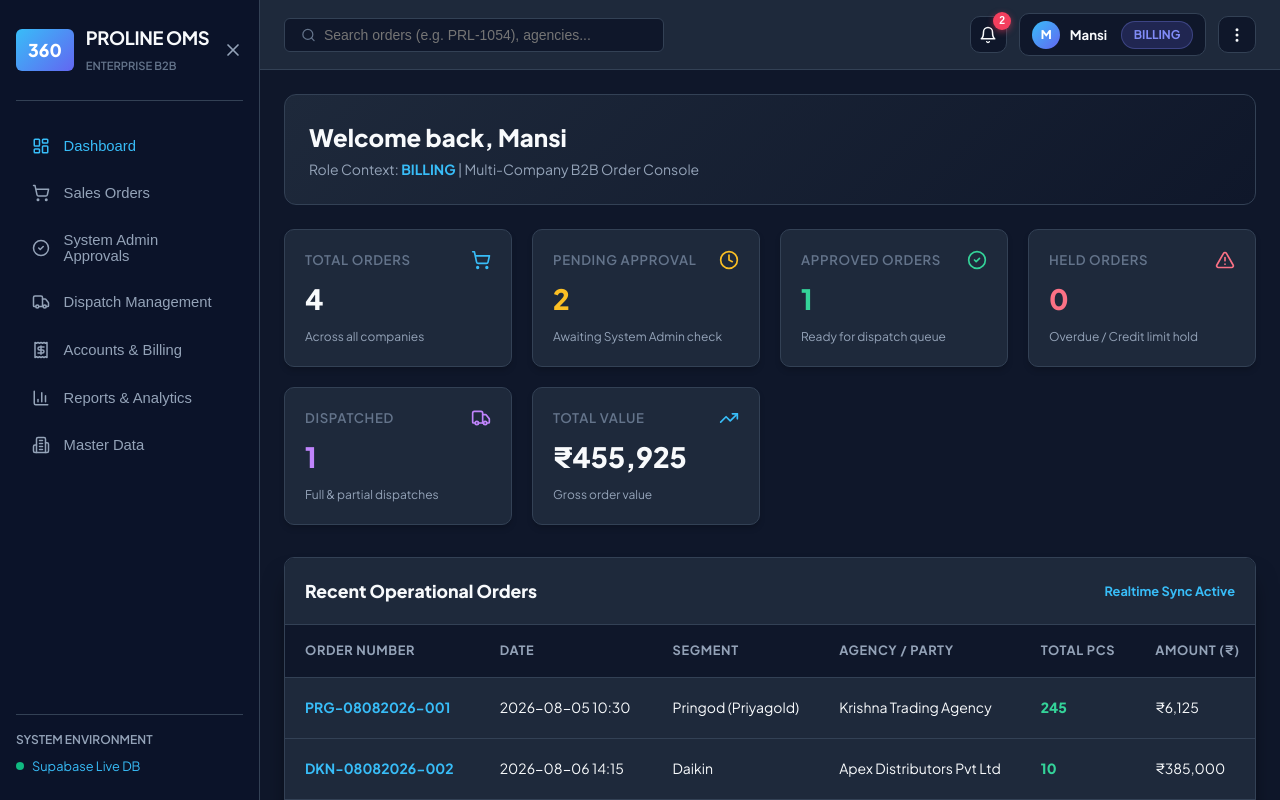
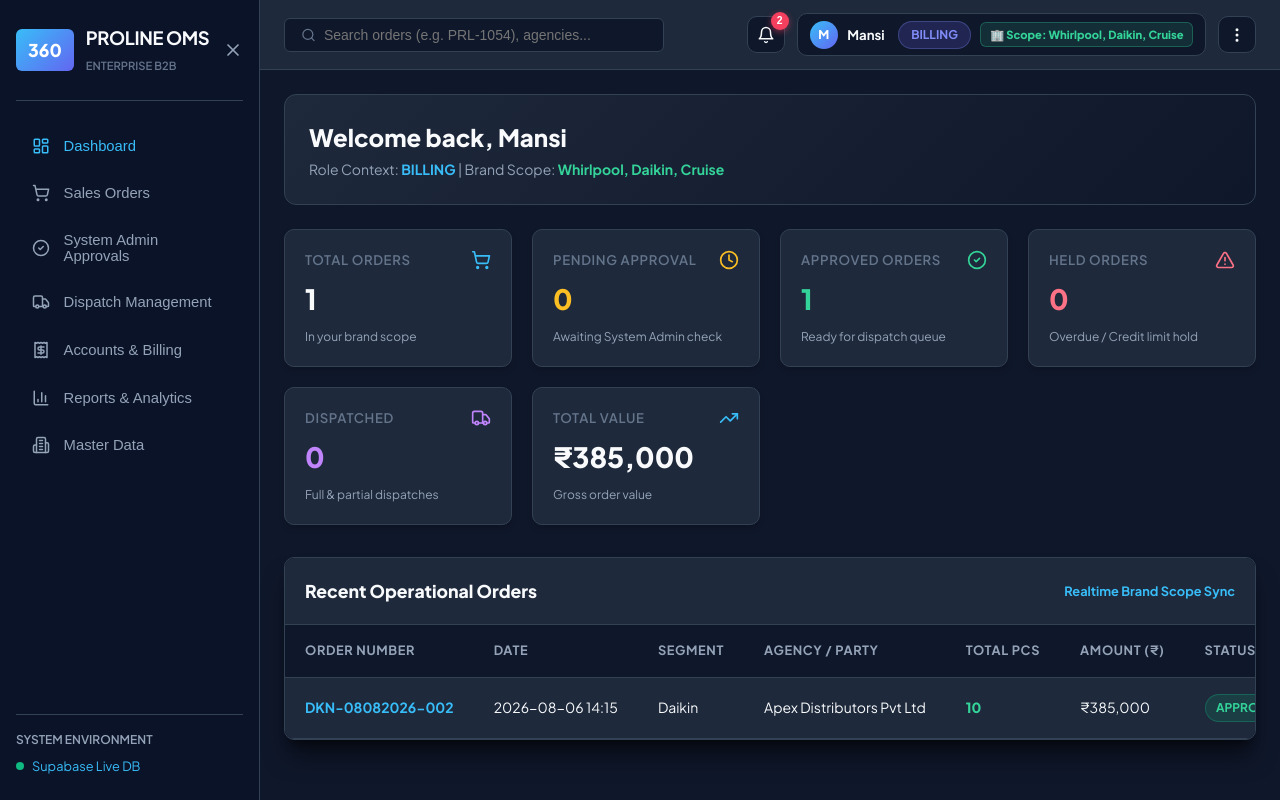
Before and after one commit to renukagawande78-blip/Proline_sale_360, a React (Vite) app in the folder apps/web/: page / in a window 1280 px wide. Both pictures are taken after a click on the button 640 px from the left and 663 px from the top of the page. Built offline with nearby package versions, Linux system fonts and the light colour scheme.

Commit message:
feat: add Multi-Tenant Brand Handle Data Scope Isolation across Dashboard, Orders Console, Dispatch, Reports, and Order Entry

```diff
--- a/apps/web/src/components/CreateOrderModal.tsx
+++ b/apps/web/src/components/CreateOrderModal.tsx
@@ -1,7 +1,8 @@
 import React, { useState, useRef, useEffect } from 'react';
 import { X, Plus, Trash2, Calculator, Search, ChevronDown, Check, MessageSquare } from 'lucide-react';
-import { MOCK_COMPANIES, MOCK_AGENCIES, MOCK_PRODUCTS } from '../lib/supabase';
+import { MOCK_COMPANIES, MOCK_AGENCIES, MOCK_PRODUCTS, isCompanyAllowedForUser } from '../lib/supabase';
 import { Order, OrderItem, Agency, Product } from '../types';
+import { useAuth } from '../context/AuthContext';
 
 interface SearchableAgencySelectProps {
   selectedAgencyId: string;
@@ -315,7 +316,13 @@ interface CreateOrderModalProps {
 }
 
 export const CreateOrderModal: React.FC<CreateOrderModalProps> = ({ isOpen, onClose, onSubmitOrder }) => {
-  const [companyId, setCompanyId] = useState(MOCK_COMPANIES[0].id);
+  const { currentUser } = useAuth();
+
+  const allowedCompanies = MOCK_COMPANIES.filter(c =>
+    isCompanyAllowedForUser(c.company_name, currentUser?.company_handle)
+  );
+
+  const [companyId, setCompanyId] = useState(allowedCompanies[0]?.id || MOCK_COMPANIES[0].id);
   const [agencyId, setAgencyId] = useState(MOCK_AGENCIES[0].id);
   const [deliveryType, setDeliveryType] = useState<'F.O.R' | 'Self Pickup'>('F.O.R');
   const [remarks, setRemarks] = useState('');
@@ -502,7 +509,7 @@ export const CreateOrderModal: React.FC<CreateOrderModalProps> = ({ isOpen, onCl
               onChange={e => setCompanyId(e.target.value)}
               style={{ width: '100%', padding: '0.6rem', background: '#0f172a', border: '1px solid #334155', borderRadius: 6, color: 'white', fontWeight: 600 }}
             >
-              {MOCK_COMPANIES.map(c => (
+              {allowedCompanies.map(c => (
                 <option key={c.id} value={c.id}>{c.company_name}</option>
               ))}
             </select>
--- a/apps/web/src/components/Header.tsx
+++ b/apps/web/src/components/Header.tsx
@@ -176,6 +176,11 @@ export const Header: React.FC<HeaderProps> = ({ onToggleMobileSidebar, onOpenUse
             <div style={{ fontWeight: 700, fontSize: '0.825rem', color: '#f8fafc' }}>{currentUser.full_name}</div>
           </div>
           <span className="role-pill" style={{ marginLeft: 4 }}>{(currentUser.role_name || '').replace(/_/g, ' ')}</span>
+
+          {/* Brand Data Scope Indicator */}
+          <span style={{ fontSize: '0.7rem', fontWeight: 800, color: '#34d399', background: 'rgba(52, 211, 153, 0.12)', border: '1px solid rgba(52, 211, 153, 0.3)', padding: '0.2rem 0.55rem', borderRadius: 6 }}>
+            🏢 Scope: {currentUser.company_handle === 'All' ? 'All 13 Brands' : currentUser.company_handle}
+          </span>
         </div>
 
         {/* 3-DOT MENU BUTTON & POPUP DROPDOWN */}
--- a/apps/web/src/lib/supabase.ts
+++ b/apps/web/src/lib/supabase.ts
@@ -5,6 +5,17 @@ const supabaseUrl = import.meta.env.VITE_SUPABASE_URL || 'https://placeholder.su
 const supabaseAnonKey = import.meta.env.VITE_SUPABASE_ANON_KEY || 'placeholder_key';
 
 export const supabase = createClient(supabaseUrl, supabaseAnonKey);
+
+export const isCompanyAllowedForUser = (companyNameOrCode?: string, userCompanyHandle?: string): boolean => {
+  if (!userCompanyHandle || userCompanyHandle === 'All') return true;
+  const allowedBrands = userCompanyHandle.split(',').map(b => b.trim().toLowerCase());
+  const target = (companyNameOrCode || '').toLowerCase().trim();
+
+  return allowedBrands.some(allowed => {
+    if (!allowed) return false;
+    return target.includes(allowed) || allowed.includes(target);
+  });
+};
 
 // Master Brand Companies
 export const MOCK_COMPANIES: Company[] = [
--- a/apps/web/src/pages/DashboardPage.tsx
+++ b/apps/web/src/pages/DashboardPage.tsx
@@ -1,6 +1,7 @@
 import React from 'react';
 import { ShoppingCart, Clock, CheckCircle2, AlertTriangle, Truck, TrendingUp } from 'lucide-react';
 import { useAuth } from '../context/AuthContext';
+import { isCompanyAllowedForUser } from '../lib/supabase';
 import { Order } from '../types';
 
 interface DashboardPageProps {
@@ -16,7 +17,10 @@ export const DashboardPage: React.FC<DashboardPageProps> = ({ orders = [], onOpe
 
   const canCreateOrder = hasPermission('order_entry') || hasPermission('company_order_form') || role === 'SALES_PERSON' || role === 'SYSTEM_ADMIN';
 
-  const safeOrders = orders || [];
+  // Filter orders by assigned brand handle scope
+  const safeOrders = (orders || []).filter(o =>
+    isCompanyAllowedForUser(o.company_name, currentUser?.company_handle)
+  );
 
   const totalOrders = safeOrders.length;
   const pendingOrders = safeOrders.filter(o => o.status === 'SUBMITTED').length;
@@ -34,7 +38,7 @@ export const DashboardPage: React.FC<DashboardPageProps> = ({ orders = [], onOpe
             Welcome back, {fullName}
           </h1>
           <p style={{ fontSize: '0.875rem', color: '#94a3b8', marginTop: 4 }}>
-            Role Context: <strong style={{ color: '#38bdf8' }}>{role ? role.replace(/_/g, ' ') : ''}</strong> | Multi-Company B2B Order Console
+            Role Context: <strong style={{ color: '#38bdf8' }}>{role ? role.replace(/_/g, ' ') : ''}</strong> | Brand Scope: <strong style={{ color: '#34d399' }}>{currentUser?.company_handle === 'All' ? 'All 13 Brands' : currentUser?.company_handle}</strong>
           </p>
         </div>
 
@@ -53,7 +57,7 @@ export const DashboardPage: React.FC<DashboardPageProps> = ({ orders = [], onOpe
             <ShoppingCart size={20} color="#38bdf8" />
           </div>
           <div className="kpi-value">{totalOrders}</div>
-          <span style={{ fontSize: '0.75rem', color: '#94a3b8' }}>Across all companies</span>
+          <span style={{ fontSize: '0.75rem', color: '#94a3b8' }}>In your brand scope</span>
         </div>
 
         <div className="kpi-card">
@@ -106,7 +110,7 @@ export const DashboardPage: React.FC<DashboardPageProps> = ({ orders = [], onOpe
       <div className="data-table-container">
         <div style={{ padding: '1.25rem', borderBottom: '1px solid #334155', display: 'flex', justifyContent: 'space-between', alignItems: 'center' }}>
           <h2 style={{ fontSize: '1.1rem', fontWeight: 800 }}>Recent Operational Orders</h2>
-          <span style={{ fontSize: '0.8rem', color: '#38bdf8', fontWeight: 700 }}>Realtime Sync Active</span>
+          <span style={{ fontSize: '0.8rem', color: '#38bdf8', fontWeight: 700 }}>Realtime Brand Scope Sync</span>
         </div>
 
         <table className="data-table">
--- a/apps/web/src/pages/DispatchPage.tsx
+++ b/apps/web/src/pages/DispatchPage.tsx
@@ -1,6 +1,8 @@
 import React from 'react';
 import { Truck, CheckCircle, Clock } from 'lucide-react';
 import { Order } from '../types';
+import { useAuth } from '../context/AuthContext';
+import { isCompanyAllowedForUser } from '../lib/supabase';
 
 interface DispatchPageProps {
   orders: Order[];
@@ -8,13 +10,20 @@ interface DispatchPageProps {
 }
 
 export const DispatchPage: React.FC<DispatchPageProps> = ({ orders, onOpenDispatchModal }) => {
-  const approvedOrders = orders.filter(o => o.status === 'APPROVED' || o.status === 'PARTIALLY_DISPATCHED');
+  const { currentUser } = useAuth();
+
+  const approvedOrders = orders.filter(o =>
+    (o.status === 'APPROVED' || o.status === 'PARTIALLY_DISPATCHED') &&
+    isCompanyAllowedForUser(o.company_name, currentUser?.company_handle)
+  );
 
   return (
     <div className="page-body">
       <div style={{ marginBottom: '1.5rem' }}>
         <h1 style={{ fontSize: '1.5rem', fontWeight: 800 }}>Dispatch Operations Management</h1>
-        <p style={{ fontSize: '0.85rem', color: '#94a3b8' }}>Queue for approved orders ready for full or partial warehouse dispatch</p>
+        <p style={{ fontSize: '0.85rem', color: '#94a3b8' }}>
+          Queue for approved orders ready for full or partial warehouse dispatch | Brand Scope: <strong style={{ color: '#34d399' }}>{currentUser?.company_handle === 'All' ? 'All 13 Brands' : currentUser?.company_handle}</strong>
+        </p>
       </div>
 
       <div className="data-table-container">
@@ -38,10 +47,17 @@ export const DispatchPage: React.FC<DispatchPageProps> = ({ orders, onOpenDispat
             </tr>
           </thead>
           <tbody>
-            {approvedOrders.map(order => {
-              const totalOrdered = order.total_qty_pcs;
+            {approvedOrders.length === 0 ? (
+              <tr>
+                <td colSpan={9} style={{ textAlign: 'center', padding: '2rem', color: '#94a3b8' }}>
+                  No orders currently in dispatch queue for your brand scope.
+                </td>
+              </tr>
+            ) : (
+              approvedOrders.map(order => {
+                const totalOrdered = order.total_qty_pcs || 0;
                 const totalDispatched = order.items?.reduce((acc, i) => acc + (i.dispatched_qty_pcs || 0), 0) || 0;
-              const totalPending = totalOrdered - totalDispatched;
+                const pendingPcs = totalOrdered - totalDispatched;
 
                 return (
                   <tr key={order.id}>
@@ -49,22 +65,23 @@ export const DispatchPage: React.FC<DispatchPageProps> = ({ orders, onOpenDispat
                     <td>{order.order_date}</td>
                     <td>{order.agency_name}</td>
                     <td>{order.company_name}</td>
-                  <td>{totalOrdered}</td>
-                  <td><span style={{ color: '#34d399', fontWeight: 700 }}>{totalDispatched}</span></td>
-                  <td><span style={{ color: '#fbbf24', fontWeight: 800 }}>{totalPending}</span></td>
+                    <td><span style={{ fontWeight: 800, color: '#f8fafc' }}>{totalOrdered}</span></td>
+                    <td><span style={{ fontWeight: 800, color: '#34d399' }}>{totalDispatched}</span></td>
+                    <td><span style={{ fontWeight: 800, color: pendingPcs > 0 ? '#fbbf24' : '#94a3b8' }}>{pendingPcs}</span></td>
                     <td><span className={`status-badge status-${order.status}`}>{order.status}</span></td>
                     <td>
                       <button
                         className="btn btn-primary"
                         onClick={() => onOpenDispatchModal(order)}
-                      style={{ padding: '0.35rem 0.75rem', fontSize: '0.75rem' }}
+                        style={{ padding: '0.35rem 0.65rem', fontSize: '0.75rem' }}
                       >
-                      <Truck size={14} /> Process Dispatch
+                        <Truck size={14} /> Dispatch
                       </button>
                     </td>
                   </tr>
                 );
-            })}
+              })
+            )}
           </tbody>
         </table>
       </div>
--- a/apps/web/src/pages/OrdersPage.tsx
+++ b/apps/web/src/pages/OrdersPage.tsx
@@ -1,7 +1,7 @@
 import React, { useState } from 'react';
 import { Search, Plus, ShieldCheck, Ban, Trash2, FileText } from 'lucide-react';
 import { useAuth } from '../context/AuthContext';
-import { MOCK_COMPANIES } from '../lib/supabase';
+import { MOCK_COMPANIES, isCompanyAllowedForUser } from '../lib/supabase';
 import { Order, PermissionControl } from '../types';
 import { PermissionDeniedModal } from '../components/PermissionDeniedModal';
 
@@ -80,13 +80,18 @@ export const OrdersPage: React.FC<OrdersPageProps> = ({
     }
   };
 
+  const allowedCompanies = MOCK_COMPANIES.filter(c =>
+    isCompanyAllowedForUser(c.company_name, currentUser?.company_handle)
+  );
+
   const filteredOrders = orders.filter(o => {
+    const matchesBrandScope = isCompanyAllowedForUser(o.company_name, currentUser?.company_handle);
     const matchesSearch = o.order_number.toLowerCase().includes(searchQuery.toLowerCase()) ||
                           (o.agency_name && o.agency_name.toLowerCase().includes(searchQuery.toLowerCase()));
     const matchesCompany = selectedCompany === 'ALL' || o.company_id === selectedCompany;
     const matchesStatus = selectedStatus === 'ALL' || o.status === selectedStatus;
 
-    return matchesSearch && matchesCompany && matchesStatus;
+    return matchesBrandScope && matchesSearch && matchesCompany && matchesStatus;
   });
 
   return (
@@ -95,7 +100,7 @@ export const OrdersPage: React.FC<OrdersPageProps> = ({
         <div>
           <h1 style={{ fontSize: '1.5rem', fontWeight: 800 }}>Sales Orders Console</h1>
           <p style={{ fontSize: '0.85rem', color: '#94a3b8' }}>
-            View, Add, Cancel, or Delete multi-company B2B sales orders based on active Permission Group
+            View, Add, Cancel, or Delete multi-company B2B sales orders | Brand Scope: <strong style={{ color: '#34d399' }}>{currentUser?.company_handle === 'All' ? 'All 13 Brands' : currentUser?.company_handle}</strong>
           </p>
         </div>
 
@@ -124,7 +129,7 @@ export const OrdersPage: React.FC<OrdersPageProps> = ({
             style={{ padding: '0.55rem 0.75rem', background: '#0f172a', border: '1px solid #334155', borderRadius: 6, color: 'white', fontSize: '0.85rem' }}
           >
             <option value="ALL">All Segments</option>
-            {MOCK_COMPANIES.map(c => (
+            {allowedCompanies.map(c => (
               <option key={c.id} value={c.id}>{c.company_name}</option>
             ))}
           </select>
--- a/apps/web/src/pages/ReportsPage.tsx
+++ b/apps/web/src/pages/ReportsPage.tsx
@@ -1,18 +1,26 @@
 import React, { useState } from 'react';
 import { BarChart3, PieChart, TrendingUp, Calendar, Truck, Download, FileSpreadsheet } from 'lucide-react';
 import { Order } from '../types';
+import { useAuth } from '../context/AuthContext';
+import { isCompanyAllowedForUser } from '../lib/supabase';
 
 interface ReportsPageProps {
   orders: Order[];
 }
 
 export const ReportsPage: React.FC<ReportsPageProps> = ({ orders }) => {
+  const { currentUser } = useAuth();
   const [lastOrderDays, setLastOrderDays] = useState<'7' | '15' | '21' | '30'>('15');
   const [isExporting, setIsExporting] = useState(false);
 
+  // Scoped Orders by Brand Scope Handle
+  const scopedOrders = orders.filter(o =>
+    isCompanyAllowedForUser(o.company_name, currentUser?.company_handle)
+  );
+
   // Fill Rate Calculation
-  const totalOrdered = orders.reduce((sum, o) => sum + o.total_qty_pcs, 0);
-  const totalDispatched = orders.reduce((sum, o) => sum + (o.items?.reduce((acc, i) => acc + i.dispatched_qty_pcs, 0) || 0), 0);
+  const totalOrdered = scopedOrders.reduce((sum, o) => sum + o.total_qty_pcs, 0);
+  const totalDispatched = scopedOrders.reduce((sum, o) => sum + (o.items?.reduce((acc, i) => acc + i.dispatched_qty_pcs, 0) || 0), 0);
   const fillRatePercent = totalOrdered > 0 ? ((totalDispatched / totalOrdered) * 100).toFixed(1) : '94.5';
 
   // Excel / CSV Export Handler
@@ -43,7 +51,7 @@ export const ReportsPage: React.FC<ReportsPageProps> = ({ orders }) => {
           'Order Remarks'
         ];
 
-        rows = orders.map(o => [
+        rows = scopedOrders.map(o => [
           o.order_number,
           o.order_date,
           o.company_name || 'FMCG',
@@ -60,7 +68,7 @@ export const ReportsPage: React.FC<ReportsPageProps> = ({ orders }) => {
       } else if (reportType === 'AGENCY') {
         filename = `Proline_Agency_Activity_Report_${todayStr}`;
         headers = ['Agency Name', 'Last Order Date', 'Segment', 'Delivery Type', 'Status', 'Total Value (INR)'];
-        rows = orders.map(o => [
+        rows = scopedOrders.map(o => [
           o.agency_name || 'Agency Party',
           o.order_date,
           o.company_name || 'FMCG',
@@ -72,7 +80,7 @@ export const ReportsPage: React.FC<ReportsPageProps> = ({ orders }) => {
         filename = `Proline_Brand_Dispatch_Volume_${todayStr}`;
         headers = ['Order Number', 'Product Line Item ID', 'Product Description', 'Box Qty', 'Loose PCS', 'Total PCS', 'Line Amount (INR)'];
 
-        orders.forEach(o => {
+        scopedOrders.forEach(o => {
           o.items?.forEach(item => {
             rows.push([
               o.order_number,
```
Also changed, not shown: 3 other files (tests, documents, lock files or other folders). Lines whose indentation alone changed are shown as unchanged.
